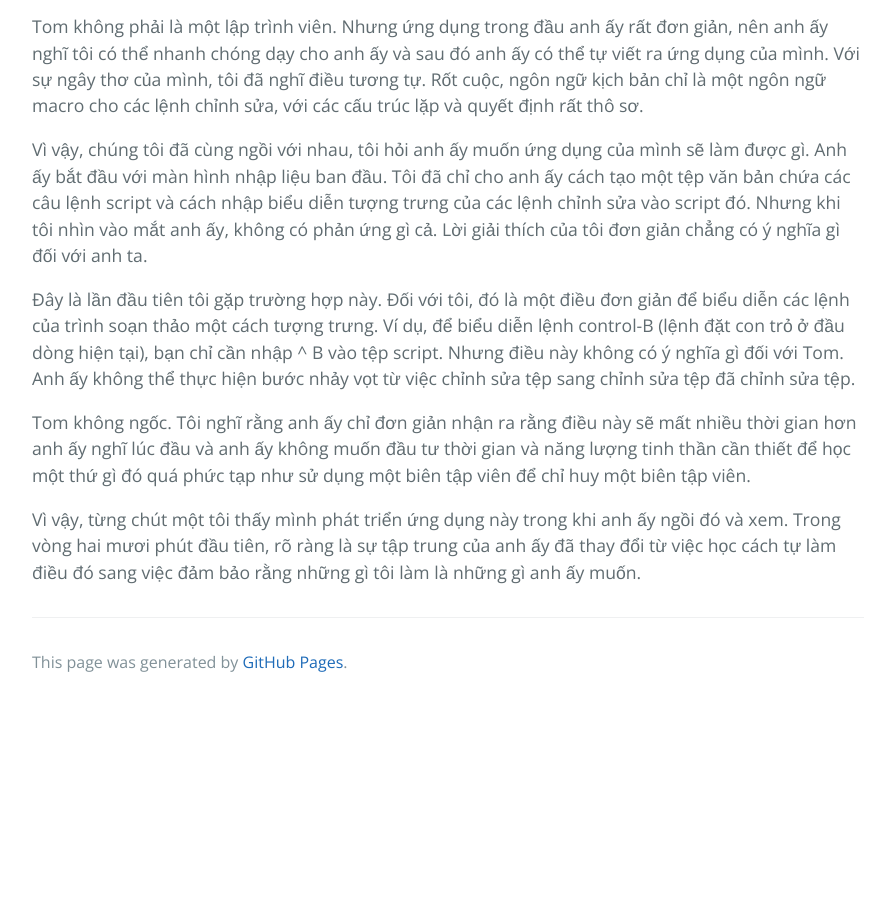
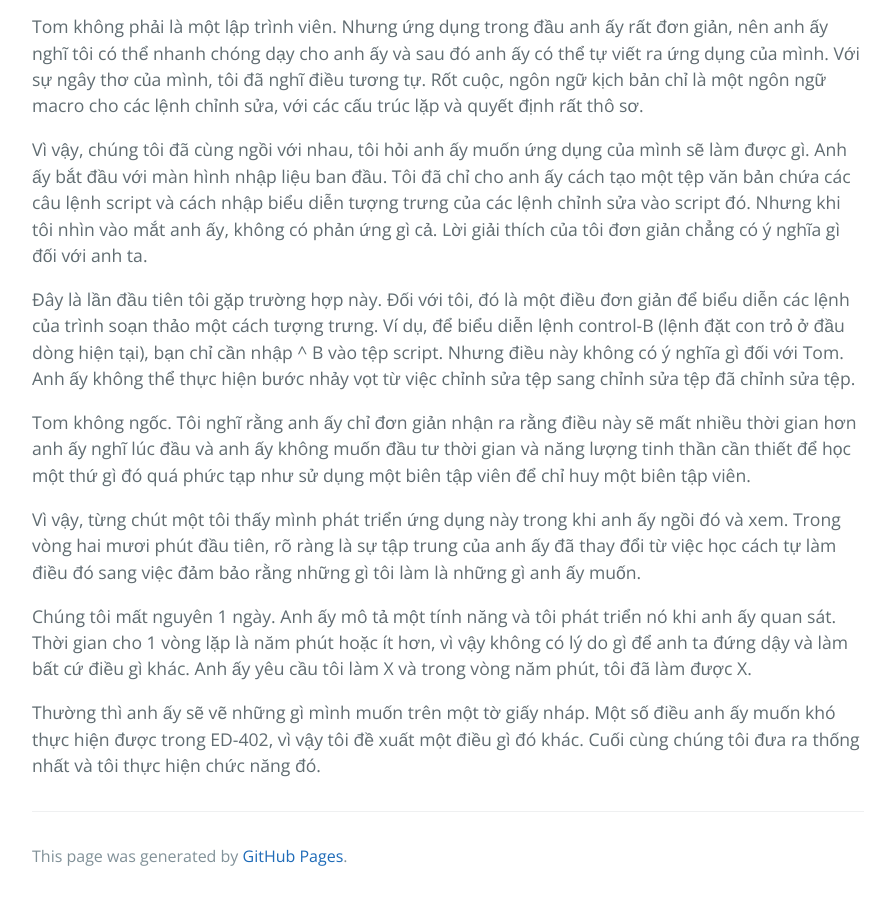
Before and after one commit to HaiBV/haibv.github.io, a Jekyll site: the page built from clean-coder/chapter-7-acceptance-testing.md, in a window 1280 px wide and 900 px high, scrolled down 1048 px. Shown: the whole window, without its empty margins (192-1082 px from the left). Built offline with Jekyll 4.4.1, drawn with Linux system fonts in a browser that asks for light colours; our own code applies the rules of GitHub Pages for plain Markdown files; before the commit the page ends 1754 px from its top, so only the background shows below that.

Commit message:
Book - The Clean Coder - Chapter 7 - Acceptance Testing

```diff
--- a/clean-coder/chapter-7-acceptance-testing.md
+++ b/clean-coder/chapter-7-acceptance-testing.md
@@ -23,3 +23,7 @@ Vì vậy, chúng tôi đã cùng ngồi với nhau, tôi hỏi anh ấy muốn
 Tom không ngốc. Tôi nghĩ rằng anh ấy chỉ đơn giản nhận ra rằng điều này sẽ mất nhiều thời gian hơn anh ấy nghĩ lúc đầu và anh ấy không muốn đầu tư thời gian và năng lượng tinh thần cần thiết để học một thứ gì đó quá phức tạp như sử dụng một biên tập viên để chỉ huy một biên tập viên.
 
 Vì vậy, từng chút một tôi thấy mình phát triển ứng dụng này trong khi anh ấy ngồi đó và xem. Trong vòng hai mươi phút đầu tiên, rõ ràng là sự tập trung của anh ấy đã thay đổi từ việc học cách tự làm điều đó sang việc đảm bảo rằng những gì tôi làm là những gì anh ấy muốn.
+
+Chúng tôi mất nguyên 1 ngày. Anh ấy mô tả một tính năng và tôi phát triển nó khi anh ấy quan sát. Thời gian cho 1 vòng lặp là năm phút hoặc ít hơn, vì vậy không có lý do gì để anh ta đứng dậy và làm bất cứ điều gì khác. Anh ấy yêu cầu tôi làm X và trong vòng năm phút, tôi đã làm được X.
+
+Thường thì anh ấy sẽ vẽ những gì mình muốn trên một tờ giấy nháp. Một số điều anh ấy muốn khó thực hiện được trong ED-402, vì vậy tôi đề xuất một điều gì đó khác. Cuối cùng chúng tôi đưa ra thống nhất và tôi thực hiện chức năng đó.
```
